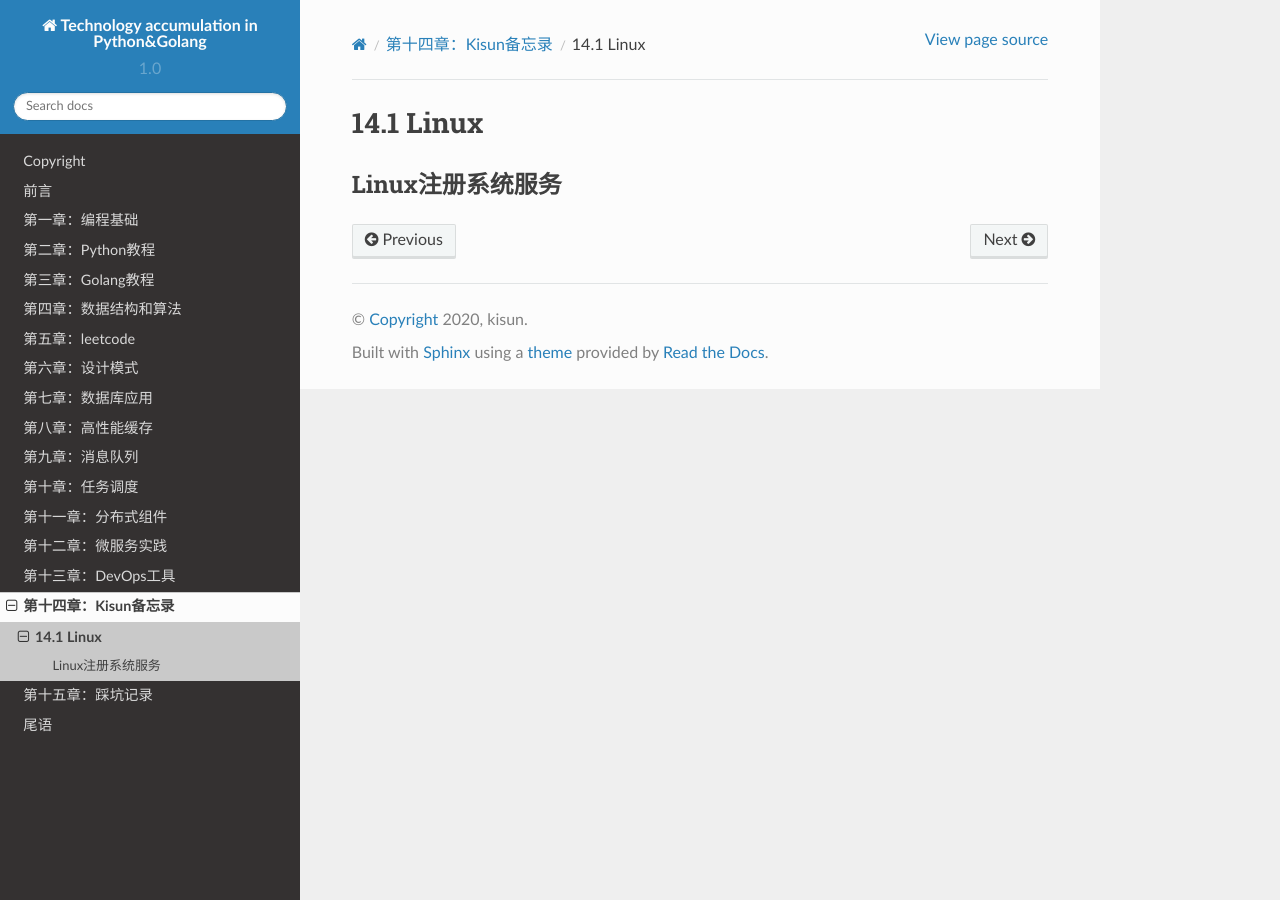
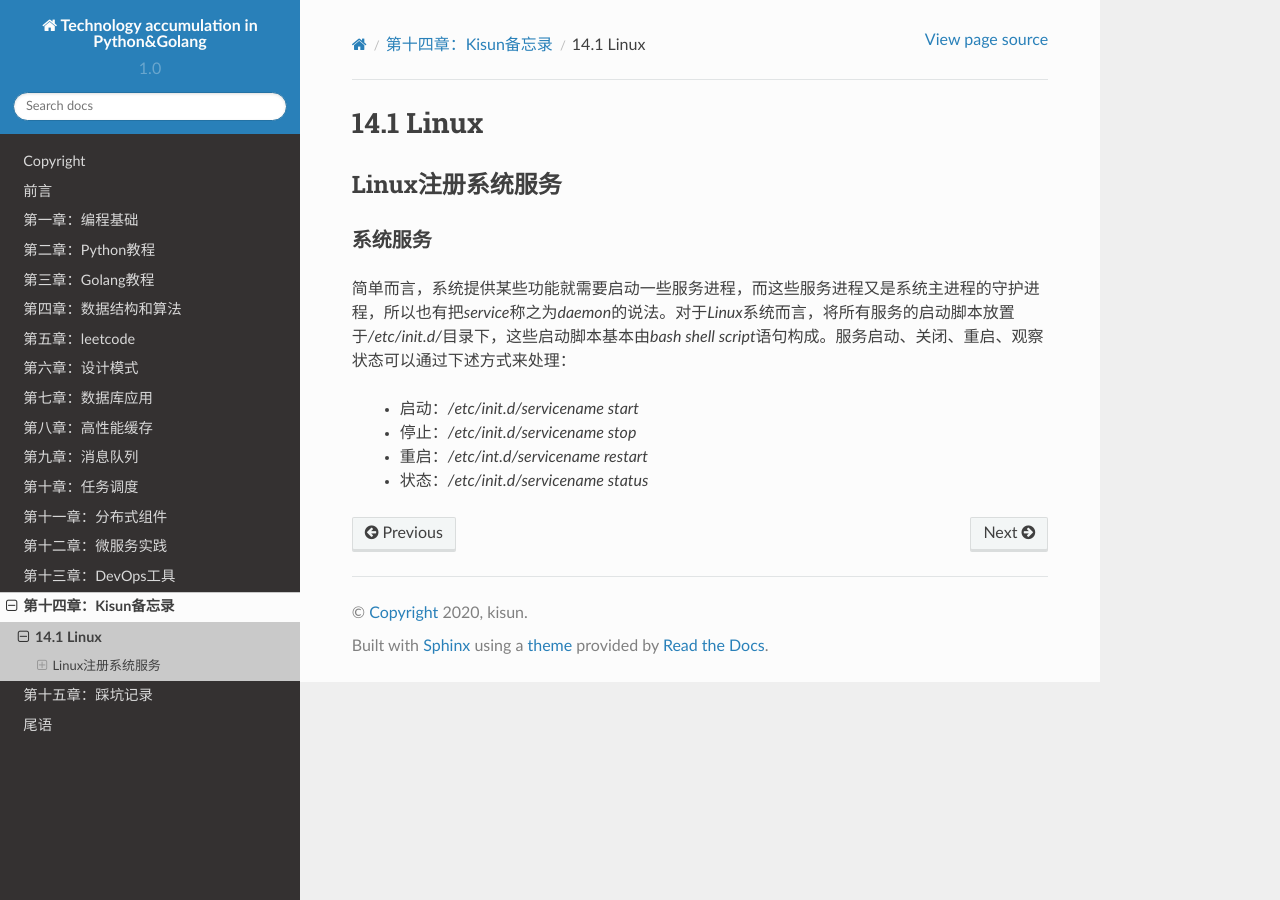
Before and after one commit to kisun-bit/Python-Golang-technology-accumulation, a Sphinx documentation site: the page built from source/c14/linux.rst, in a window 1280 px wide. Built offline with Sphinx 7.4.7 and the Read the Docs theme 2.0.0, drawn with Linux system fonts in a browser that asks for light colours.

Commit message:
增加 注册系统服务

```diff
--- a/source/c14/linux.rst
+++ b/source/c14/linux.rst
@@ -1,5 +1,20 @@
+
 14.1 Linux
 =======================
 
+
+
+
 Linux注册系统服务
 >>>>>>>>>>>>>>>>>>>>>>>>>>>>>
+
+系统服务
+::::::::::::::::::
+
+简单而言，系统提供某些功能就需要启动一些服务进程，而这些服务进程又是系统主进程的守护进程，所以也有把\ *service*\ 称之为\ *daemon*\ 的说法。\
+对于\ *Linux*\ 系统而言，将所有服务的启动脚本放置于\ */etc/init.d/*\ 目录下，这些启动脚本基本由\ *bash shell script*\ 语句构成。服务启动、关闭、重启、观察状态可以通过下述方式来处理：
+
+ * 启动：\ */etc/init.d/servicename start*\
+ * 停止：\ */etc/init.d/servicename stop*\
+ * 重启：\ */etc/int.d/servicename restart*\
+ * 状态：\ */etc/init.d/servicename status*\
```
